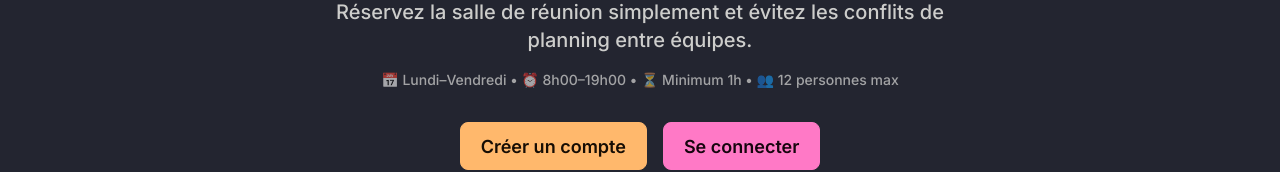
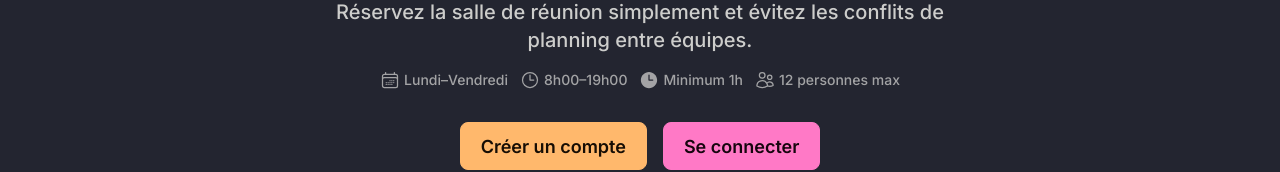
Before and after one commit to sylvain-malbon/reservation-de-salle, a React (Vite) app in the folder frontend/: page / in a window 1280 px wide. Shown: the part 310-482 px from the top of the page. Built offline with nearby package versions, Linux system fonts and the light colour scheme.

Commit message:
Remplace les emojis par des Heroicons dans Home.jsx Utilise CalendarDaysIcon, ClockIcon (outline), ClockIcon (solid) et UsersIcon pour remplacer 📅, ⏰, ⏳ et 👥 - Ajoute plus d’espace entre chaque groupe pour une meilleure lisibilité (Tailwind)

```diff
--- a/frontend/src/pages/Home.jsx
+++ b/frontend/src/pages/Home.jsx
@@ -1,4 +1,10 @@
 import { Link } from "react-router-dom";
+import {
+  CalendarDaysIcon,
+  ClockIcon,
+  UsersIcon,
+} from "@heroicons/react/24/outline";
+import { ClockIcon as ClockIconSolid } from "@heroicons/react/24/solid";
 import { useAuth } from "../hooks/useAuth.js";
 
 function Home() {
@@ -8,18 +14,22 @@ function Home() {
     <div className="hero min-h-[70vh] bg-base-200">
       <div className="hero-content text-center">
         <div className="max-w-2xl">
-
           <h1 className="text-4xl md:text-5xl font-brand mb-6 text-primary drop-shadow-lg leading-tight">
-            Bienvenue dans l'Intranet<br />de TechSpace Solutions
+            Bienvenue dans l'Intranet
+            <br />
+            de TechSpace Solutions
           </h1>
 
           <p className="text-lg md:text-xl mb-4 text-base-content/80 font-medium">
-            Réservez la salle de réunion simplement et évitez
-            les conflits de planning entre équipes.
+            Réservez la salle de réunion simplement et évitez les conflits de
+            planning entre équipes.
           </p>
 
-          <p className="text-sm mb-8 text-base-content/60 font-medium">
-            📅 Lundi–Vendredi • ⏰ 8h00–19h00 • ⏳ Minimum 1h • 👥 12 personnes max
+          <p className="text-sm mb-8 text-base-content/60 font-medium flex flex-wrap justify-center items-center gap-3">
+            <span className="flex items-center gap-1"><CalendarDaysIcon className="w-5 h-5" /> Lundi–Vendredi</span>
+            <span className="flex items-center gap-1"><ClockIcon className="w-5 h-5" /> 8h00–19h00</span>
+            <span className="flex items-center gap-1"><ClockIconSolid className="w-5 h-5" /> Minimum 1h</span>
+            <span className="flex items-center gap-1"><UsersIcon className="w-5 h-5" /> 12 personnes max</span>
           </p>
 
           <div className="flex gap-4 justify-center flex-wrap">
@@ -44,7 +54,6 @@ function Home() {
               Un compte est nécessaire pour effectuer une réservation.
             </p>
           )}
-
         </div>
       </div>
     </div>
```
